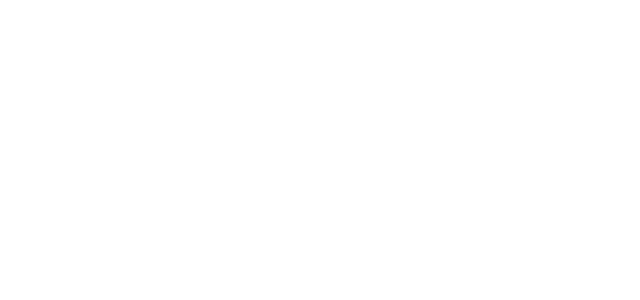
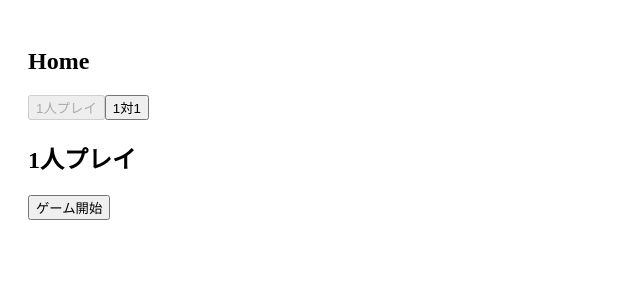
Before and after one commit to o-tsumuro/chiri-battle-vs, a React (Vite) app in the folder frontend/: page / in a window 1280 px wide. Shown: the top 300 px of the page, without its empty margins (0-640 px from the left). Built offline with nearby package versions, Linux system fonts and the light colour scheme.

Commit message:
Home.jsx 仮実装

```diff
--- a/frontend/src/pages/Home.jsx
+++ b/frontend/src/pages/Home.jsx
@@ -1,5 +1,75 @@
-function Home() {
+import { useState } from 'react';
+import { useNavigate } from 'react-router-dom';
 
+const Home = () => {
+  const [gameState, setGameState] = useState('solo');
+  const [roomId, setRoomId] = useState('');
+  const [userName, setUserName] = useState('');
+  const [error, setError] = useState('');
+  const navigate = useNavigate();
+
+  const handleBattleClick = () => {
+    if (!roomId || !userName) {
+      setError('ユーザー名とルームIDの両方を入力してください');
+      return;
+    }
+    setError('');
+    navigate('/battle', { state: { userName, roomId } });
+  }
+
+  return (
+    <div style={{ padding: 20 }}>
+      <h2>Home</h2>
+      <button
+        onClick={() => (setGameState('solo'), setError(''))}
+        disabled={gameState === 'solo'}
+      >
+        1人プレイ
+      </button>
+      <button
+        onClick={() => setGameState('battle')}
+        disabled={gameState === 'battle'}
+      >
+        1対1
+      </button>
+      {gameState === 'solo' ? (
+        <>
+          <h2>1人プレイ</h2>
+          <button
+            onClick={() => navigate("/solo")}
+          >
+            ゲーム開始
+          </button>
+        </>
+      ) : (
+        <>
+          <h2>1対1</h2>
+          {error && (
+            <div style={{ color: 'red' }}>{error}</div>
+          )}
+          <input
+            type="text"
+            value={userName}
+            onChange={(e) => setUserName(e.target.value)}
+            placeholder='名前'
+          />
+          <br />
+          <input
+            type="text"
+            value={roomId}
+            onChange={(e) => setRoomId(e.target.value)}
+            placeholder='ルームID(4~20文字の半角英数字)'
+          />
+          <br />
+          <button
+            onClick={handleBattleClick}
+          >
+            ゲーム開始
+          </button>
+        </>
+      )}
+    </div>
+  );
 }
 
 export default Home;
```
